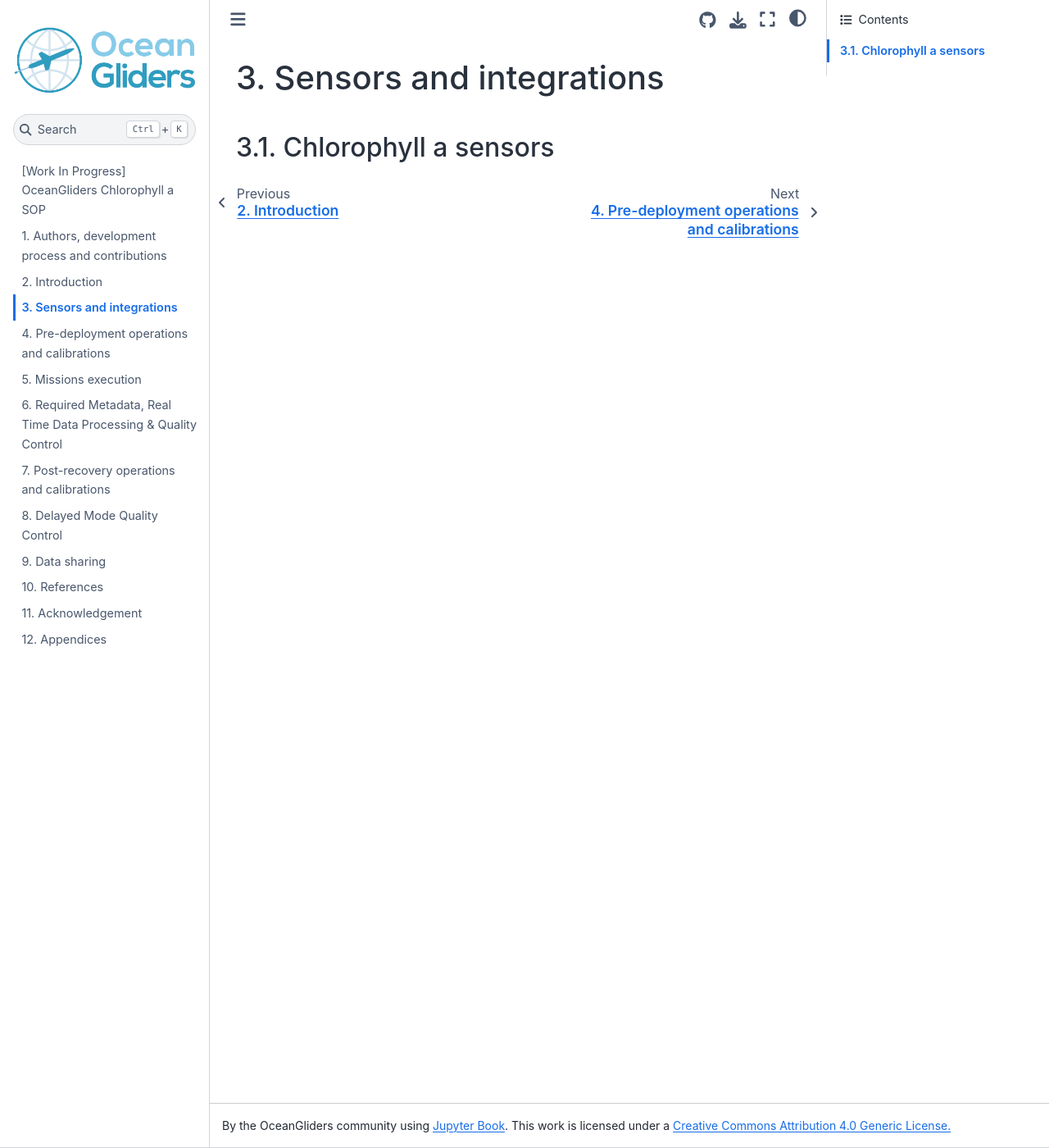
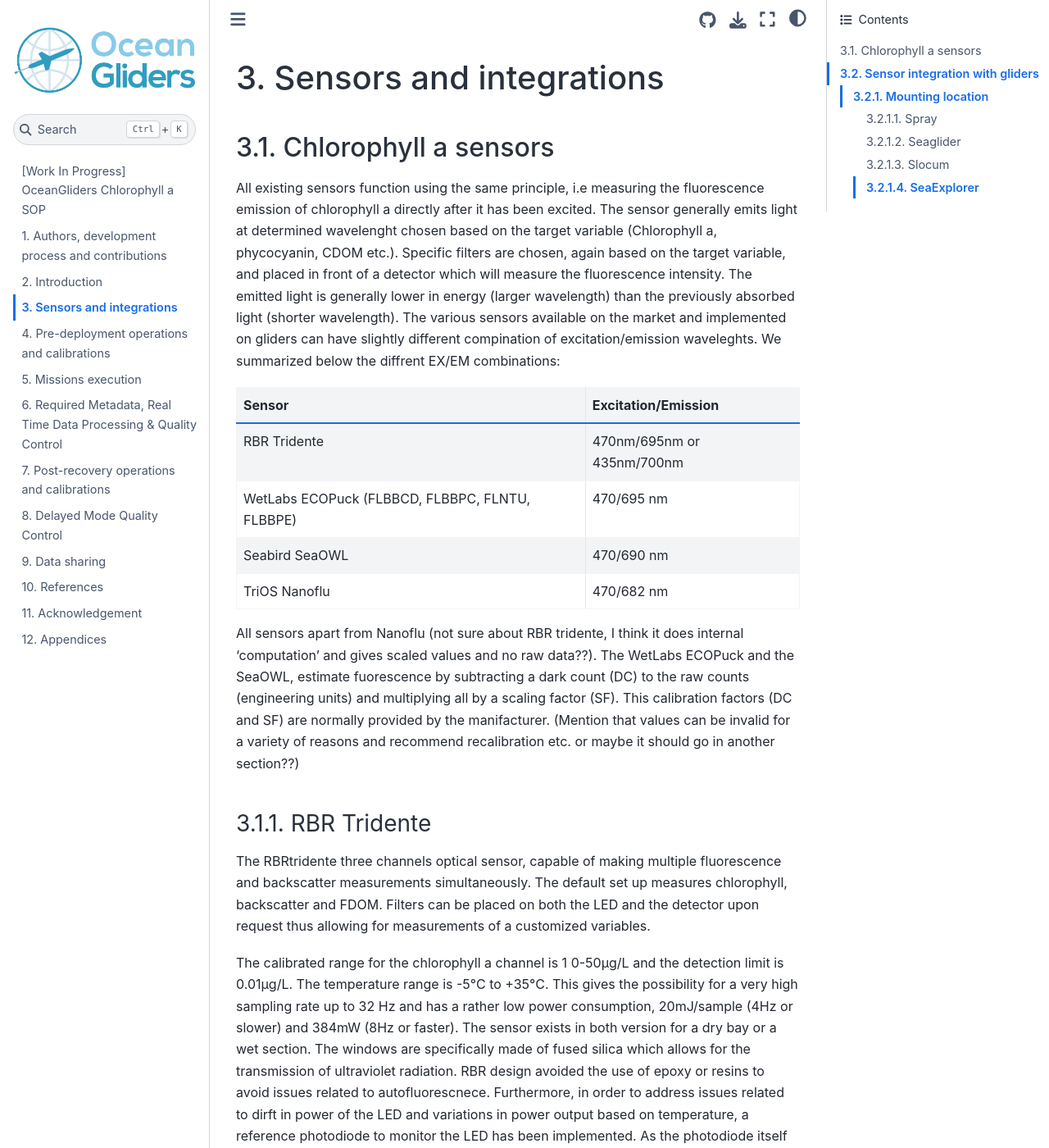
Before and after one commit to OceanGlidersCommunity/Chla_SOP, a Jupyter Book: the page built from sections/chla_sensors_integration.md, in a window 1280 px wide and 1400 px high. Shown: the whole window at 82% size. Built offline with Jupyter Book 1.0.4 settings and Sphinx 7.4.7 and the Sphinx Book theme 1.1.4, drawn with Linux system fonts in a browser that asks for light colours; some of the changed text lies outside the part shown.

Commit message:
Update chla_sensors_integration.md

```diff
--- a/sections/chla_sensors_integration.md
+++ b/sections/chla_sensors_integration.md
@@ -2,3 +2,43 @@
 # Sensors and integrations
 
 ## Chlorophyll a sensors
+
+All existing sensors function using the same principle, i.e measuring the fluorescence emission of chlorophyll a directly after it has been excited. The sensor generally emits light at determined wavelenght chosen based on the target variable (Chlorophyll a, phycocyanin, CDOM etc.). Specific filters are chosen, again based on the target variable, and placed in front of a detector which will measure the fluorescence intensity. The emitted light is generally lower in energy (larger wavelength) than the previously absorbed light (shorter wavelength). The various sensors available on the market and implemented on gliders can have slightly different compination of excitation/emission waveleghts. We summarized below the diffrent EX/EM combinations:
+
+| Sensor  |  Excitation/Emission |
+|---|---|
+| RBR Tridente  | 	470nm/695nm or 435nm/700nm |
+| WetLabs ECOPuck (FLBBCD, FLBBPC, FLNTU, FLBBPE) |  470/695 nm |
+| Seabird SeaOWL  |470/690 nm |
+| TriOS Nanoflu  | 470/682 nm  |
+
+All sensors apart from Nanoflu (not sure about RBR tridente, I think it does internal 'computation' and gives scaled values and no raw data??).
+The WetLabs ECOPuck and the SeaOWL, estimate fuorescence by subtracting a dark count (DC) to the raw counts (engineering units) and multiplying all by a scaling factor (SF). This calibration factors (DC and SF) are normally provided by the manifacturer. (Mention that values can be invalid for a variety of reasons and recommend recalibration etc. or maybe it should go in another section??)
+
+### RBR Tridente
+The RBRtridente three channels optical sensor, capable of making multiple fluorescence and backscatter measurements simultaneously. The default set up measures chlorophyll, backscatter and FDOM. Filters can be placed on both the LED and the detector upon request thus allowing for measurements of a customized variables.
+
+The calibrated range for the chlorophyll a channel is 1	0-50μg/L and the detection limit is 0.01μg/L. The temperature range	is -5°C to +35°C. This gives the possibility for a very high sampling rate up to 32 Hz and has a rather low power consumption, 20mJ/sample (4Hz or slower) and 384mW (8Hz or faster). The sensor exists in both version for a dry bay or a wet section.
+The windows are specifically made of fused silica which allows for the transmission of ultraviolet radiation. RBR design avoided the use of epoxy or resins to avoid issues related to autofluorescnece. Furthermore, in order to address issues related to dirft in power of the LED and variations in power output based on temperature, a reference photodiode to monitor the LED has been implemented. As the photodiode itself is temperature sensitive, there is a second thermistor to track the photodiode and apply a proper compensation.
+
+Shall we explain the whole process that happens internally for every sample? reference signal, how the corrected signal is computed etc.?
+
+### WetLabs ECOPuck
+Add specific info
+### Seabird SeaOWL
+Add specific info
+### TriOS Nanoflu
+Add specific info
+
+## Sensor integration with gliders
+### Mounting location
+#### Spray
+input from expert needed
+#### Seaglider
+input from expert needed
+
+#### Slocum
+input from expert needed
+
+#### SeaExplorer
+On SeaExplorer gliders, the various existing fluorescence sensors can be installed in either/both (depending on the sensor) the front wet payload section (called the nose cone) or the dry payload section in one of the four (4) puck ports. External mounting using the external puck mounts on the the dry payload section is also feasible, but this configuration is rare. (we can add more details and photos too)
```
